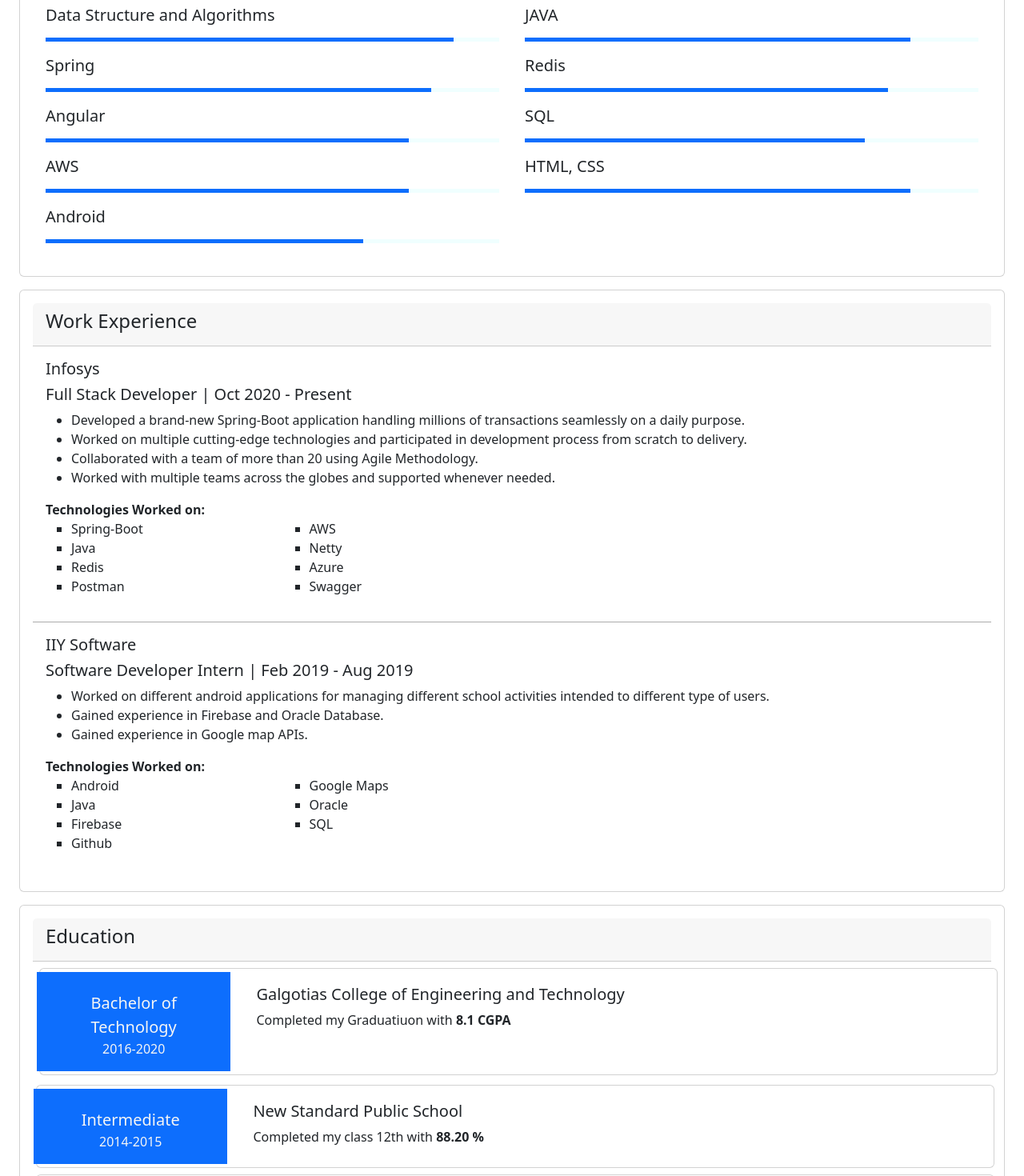
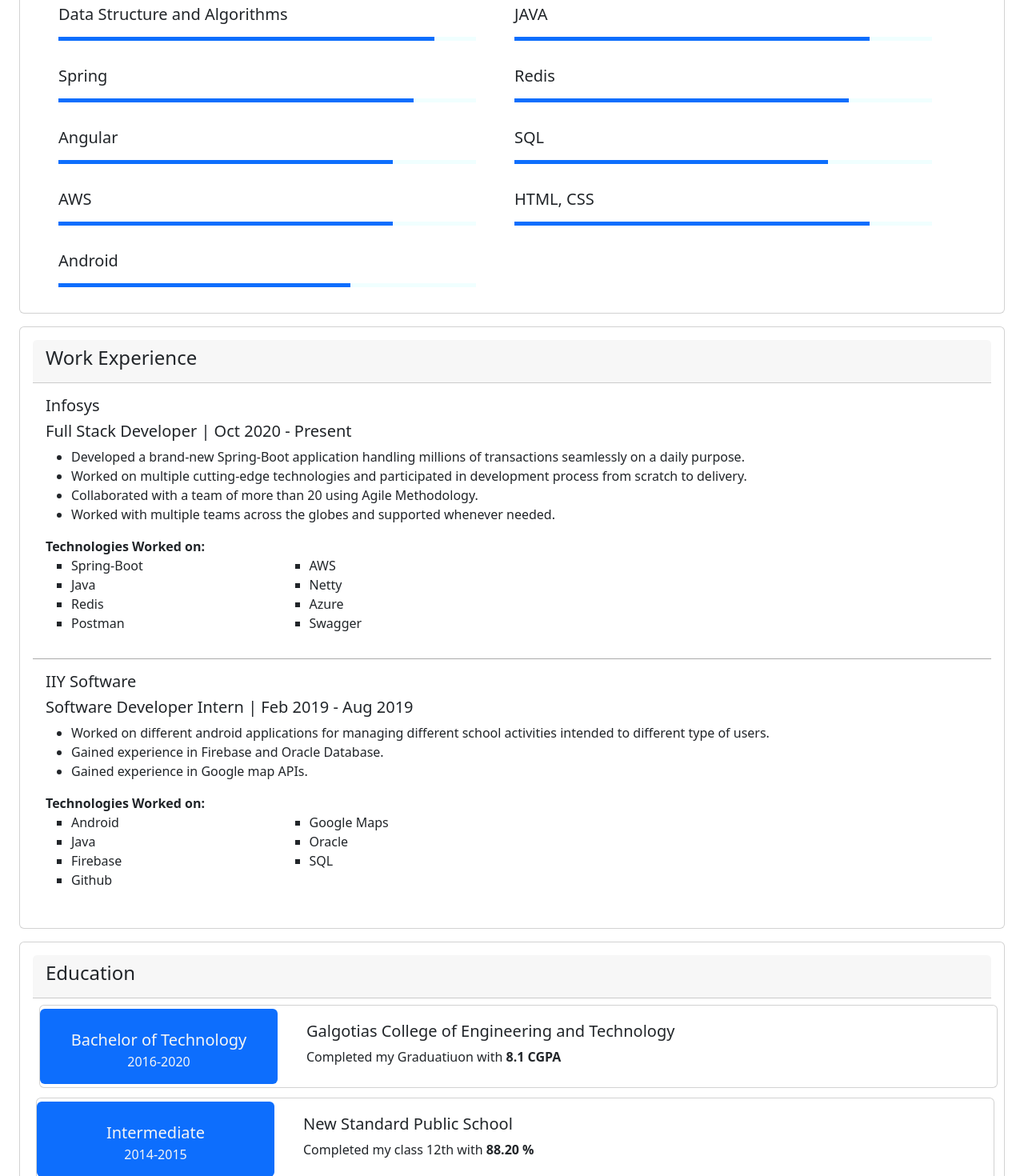
Before and after one commit to sudhanshuom/portfolio, an Angular app: page / in a window 1280 px wide. Shown: the part 1000-2470 px from the top of the page at 80% size. Built offline with nearby package versions, Linux system fonts and the light colour scheme.

Commit message:
updated view

```diff
--- a/src/app/app.component.html
+++ b/src/app/app.component.html
@@ -98,9 +98,9 @@
         <div class="card-header">
           <h4>Skills</h4>
         </div>
-        <table class="table table-striped table-hover mt-2">
-          <tr>
-            <td class="px-2" width="50%">
+        <div class="container mx-2">
+          <div class="row">
+            <div class="col-sm px-2">
               <div class="card-body">
                 <h5 class="card-title">Data Structure and Algorithms</h5>
                 <div class="mt-3" style="width: 100%; height: 5px; background: azure;">
@@ -108,8 +108,8 @@
                     style="width: 90%; height: 5px; background: #0d6efd;"></div>
                 </div>
               </div>
-            </td>
-            <td class="px-2" width="50%">
+            </div>
+            <div class="col-sm px-2">
               <div class="card-body">
                 <h5 class="card-title">JAVA</h5>
                 <div class="mt-3" style="width: 100%; height: 5px; background: azure;">
@@ -117,10 +117,10 @@
                     style="width: 85%; height: 5px; background: #0d6efd;"></div>
                 </div>
               </div>
-            </td>
-          </tr>
-          <tr>
-            <td class="px-2" width="50%">
+            </div>
+          </div>
+          <div class="row">
+            <div class="col-sm px-2">
               <div class="card-body">
                 <h5 class="card-title">Spring</h5>
                 <div class="mt-3" style="width: 100%; height: 5px; background: azure;">
@@ -128,8 +128,8 @@
                     style="width: 85%; height: 5px; background: #0d6efd;"></div>
                 </div>
               </div>
-            </td>
-            <td class="px-2" width="50%">
+            </div>
+            <div class="col-sm px-2">
               <div class="card-body">
                 <h5 class="card-title">Redis</h5>
                 <div class="mt-3" style="width: 100%; height: 5px; background: azure;">
@@ -137,10 +137,10 @@
                     style="width: 80%; height: 5px; background: #0d6efd;"></div>
                 </div>
               </div>
-            </td>
-          </tr>
-          <tr>
-            <td class="px-2" width="50%">
+            </div>
+          </div>
+          <div class="row">
+            <div class="col-sm px-2">
               <div class="card-body">
                 <h5 class="card-title">Angular</h5>
                 <div class="mt-3" style="width: 100%; height: 5px; background: azure;">
@@ -148,8 +148,8 @@
                     style="width: 80%; height: 5px; background: #0d6efd;"></div>
                 </div>
               </div>
-            </td>
-            <td class="px-2" width="50%">
+            </div>
+            <div class="col-sm px-2">
               <div class="card-body">
                 <h5 class="card-title">SQL</h5>
                 <div class="mt-3" style="width: 100%; height: 5px; background: azure;">
@@ -157,10 +157,10 @@
                     style="width: 75%; height: 5px; background: #0d6efd;"></div>
                 </div>
               </div>
-            </td>
-          </tr>
-          <tr>
-            <td class="px-2" width="50%">
+            </div>
+          </div>
+          <div class="row">
+            <div class="col-sm px-2">
               <div class="card-body">
                 <h5 class="card-title">AWS</h5>
                 <div class="mt-3" style="width: 100%; height: 5px; background: azure;">
@@ -168,8 +168,8 @@
                     style="width: 80%; height: 5px; background: #0d6efd;"></div>
                 </div>
               </div>
-            </td>
-            <td class="px-2" width="50%">
+            </div>
+            <div class="col-sm px-2">
               <div class="card-body">
                 <h5 class="card-title">HTML, CSS</h5>
                 <div class="mt-3" style="width: 100%; height: 5px; background: azure;">
@@ -177,10 +177,10 @@
                     style="width: 85%; height: 5px; background: #0d6efd;"></div>
                 </div>
               </div>
-            </td>
-          </tr>
-          <tr>
-            <td class="px-2" width="50%">
+            </div>
+          </div>
+          <div class="row">
+            <div class="col-sm px-2" style="max-width: 50%;">
               <div class="card-body">
                 <h5 class="card-title">Android</h5>
                 <div class="mt-3" style="width: 100%; height: 5px; background: azure;">
@@ -188,9 +188,9 @@
                     style="width: 70%; height: 5px; background: #0d6efd;"></div>
                 </div>
               </div>
-            </td>
-          </tr>
-        </table>
+            </div>
+          </div>
+        </div>
       </div>
     </div>
     <div id="experience" data-aos="zoom-in">
@@ -270,17 +270,17 @@
           <h4>Education</h4>
         </div>
         <div class="card m-2 p-1" style="width: 100%; min-height: 100px;">
-          <div class="row">
-            <div class="container text-center mx-1" style="width: 20%; background: #0d6efd;" data-aos="fade-right">
+          <div class="row" style="width: 100%;">
+            <div class="col-sm-3 container text-center mx-2 rounded" style="background: #0d6efd;" data-aos="fade-right">
               <div class="row align-items-center">
-                <div class="col" style="color: whitesmoke;">
+                <div class="col-sm" style="color: whitesmoke;">
                   <br>
-                  <p class="lead m-0">Bachelor of Technology</p>
+                  <p class="lead my-0">Bachelor of Technology</p>
                   <p>2016-2020</p>
                 </div>
               </div>
             </div>
-            <div class="col" data-aos="fade-left">
+            <div class="col-sm-8" data-aos="fade-left">
               <div class="card-body">
                 <h5 class="card-title">Galgotias College of Engineering and Technology</h5>
                 <p class="card-text">Completed my Graduatiuon with <b>8.1 CGPA</b></p>
@@ -289,17 +289,17 @@
           </div>
         </div>
         <div class="card m-1 p-1" style="width: 100%;">
-          <div class="row">
-            <div class="container text-center mx-1" style="width: 20%; background: #0d6efd;" data-aos="fade-right">
+          <div class="row" style="width: 100%;">
+            <div class="col-sm-3 container text-center mx-2 rounded" style="background: #0d6efd;" data-aos="fade-right">
               <div class="row align-items-center">
-                <div class="col" style="color: whitesmoke;">
+                <div class="col-sm" style="color: whitesmoke;">
                   <br>
-                  <p class="lead m-0">Intermediate</p>
+                  <p class="lead my-0">Intermediate</p>
                   <p>2014-2015</p>
                 </div>
               </div>
             </div>
-            <div class="col" data-aos="fade-left">
+            <div class="col-sm-7" data-aos="fade-left">
               <div class="card-body">
                 <h5 class="card-title">New Standard Public School</h5>
                 <p class="card-text">Completed my class 12th with <b>88.20 %</b></p>
@@ -308,17 +308,17 @@
           </div>
         </div>
         <div class="card m-1 p-1" style="width: 100%;">
-          <div class="row">
-            <div class="container text-center mx-1" style="width: 20%; background: #0d6efd;" data-aos="fade-right">
+          <div class="row" style="width: 100%;">
+            <div class="col-sm-3 container text-center mx-2 rounded" style="background: #0d6efd;" data-aos="fade-right">
               <div class="row align-items-center">
-                <div class="col" style="color: whitesmoke;">
+                <div class="col-sm" style="color: whitesmoke;">
                   <br>
-                  <p class="lead m-0">High School</p>
+                  <p class="lead my-0">High School</p>
                   <p>2012-2013</p>
                 </div>
               </div>
             </div>
-            <div class="col" data-aos="fade-left">
+            <div class="col-sm-7" data-aos="fade-left">
               <div class="card-body">
                 <h5 class="card-title">New Standard Public School</h5>
                 <p class="card-text">Completed my class 10th with <b>86.67 %</b></p>
```
